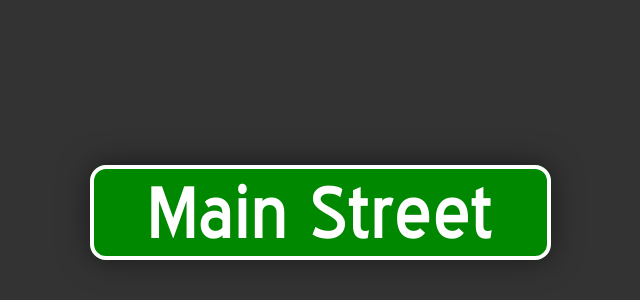
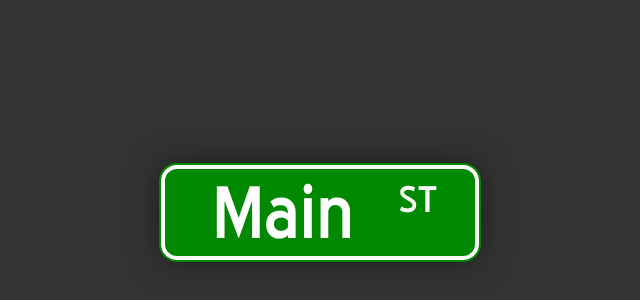
Before and after one commit to louh/street-sign, a plain HTML site: page index.html in a window 1280 px wide. Shown: the part 158-458 px from the top of the page, without its empty margins (320-960 px from the left). Drawn offline with Linux system fonts and the light colour scheme.

Commit message:
Separately existing street suffix field.

```diff
--- a/index.html
+++ b/index.html
@@ -35,7 +35,7 @@
             border-radius: 16px;
             border: 4px solid #fff;
             padding: 0 36px;
-            box-shadow: 0 0 30px rgba(0,0,0,0.5);
+            box-shadow: 0 0 0 2px #080, 0 0 30px rgba(0,0,0,0.5);
             text-align: center;
             line-height: 100px;
             font-size: 72px;
@@ -44,18 +44,35 @@
         }
 
         input {
-            width: auto;
-            text-align: center;
-            line-height: 100px;
-            font-size: 72px;
             font-family: 'BlueHighwayRegular';
             color: #fff;
             border: 0;
             background: transparent;
         }
 
+        input#street {
+            line-height: 100px;
+            font-size: 72px;
+            width: auto;
+            text-align: center;
+        }
+
         input:focus {
             outline: none;
+        }
+
+        #sign span, #suffix {
+            font-size: 36px;
+            text-transform: uppercase;
+            margin-left: 10px;
+            line-height: 36px;
+            position: relative;
+            top: -26px;
+            text-align: right;
+        }
+
+        input#suffix {
+            width: 60px;
         }
 
         #message {
@@ -88,7 +105,7 @@
 </head>
 <body onload='change()'>
 
-<div id='sign'><input id='street' type='text' value='Main Street' onchange='change()' onfocus='showmsg()' onblur='hidemsg()'></div>
+<div id='sign'><input id='street' type='text' value='Main' onchange='change()' onfocus='showmsg()' onblur='hidemsg()'><input id='suffix' type='text' value='ST' onfocus='showmsg()' onblur='hidemsg()'></div>
 
 <div id='message'>Type in a street name and press 'Enter'</div>
 
```
